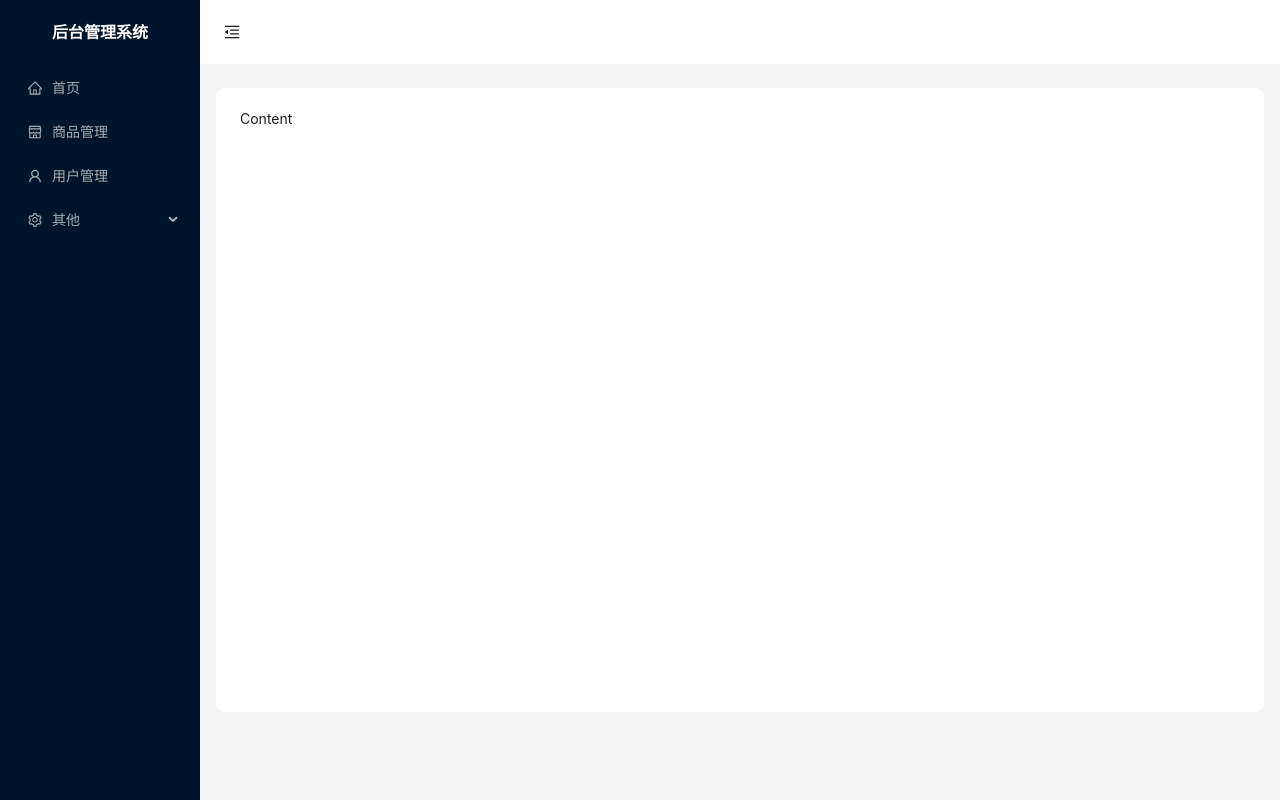
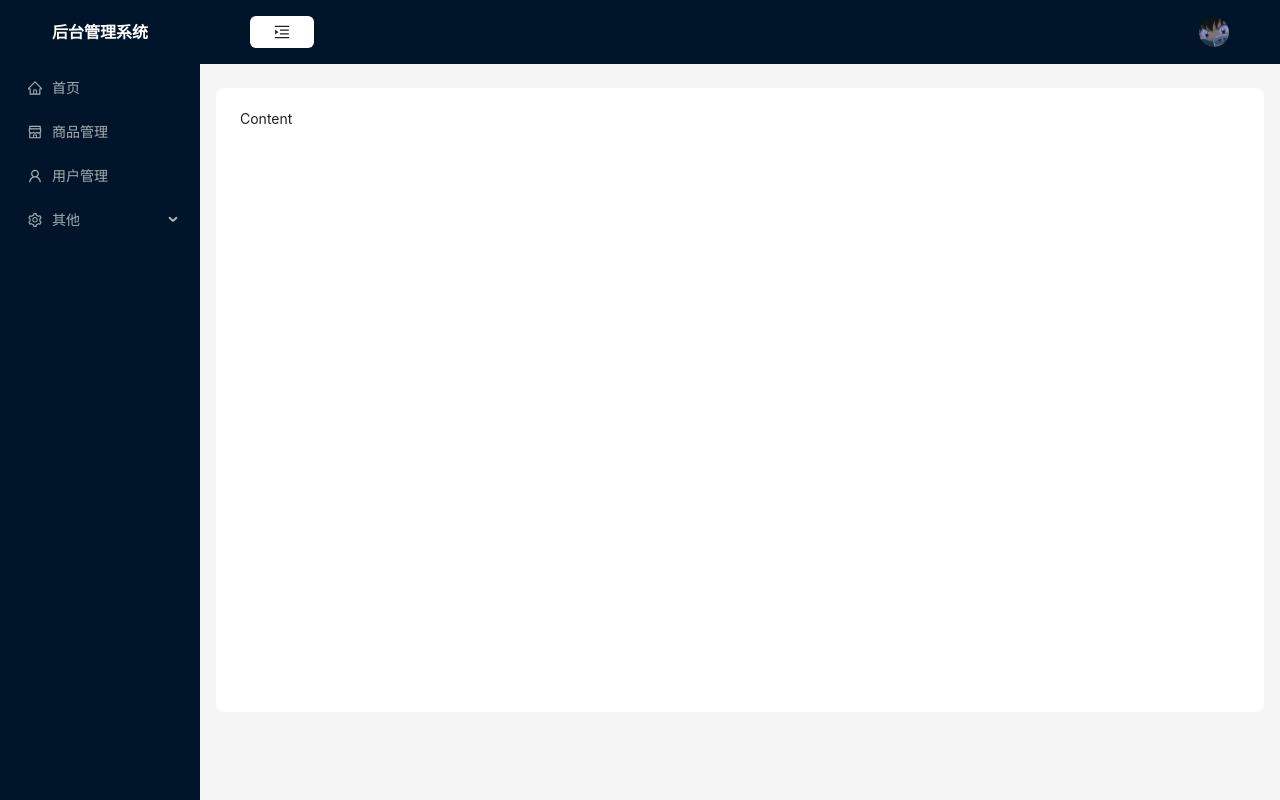
Before and after one commit to YangyangU/my-back-system-react, a React (Vite) app: page / in a window 1280 px wide. Built offline with nearby package versions, Linux system fonts and the light colour scheme.

Commit message:
feat: header组件完成

```diff
--- /dev/null
+++ b/src/components/Header/index.css
@@ -0,0 +1,5 @@
+.header-container{
+    display: flex;
+    justify-content: space-between;
+    align-items: center;
+}
--- a/src/components/Header/index.tsx
+++ b/src/components/Header/index.tsx
@@ -1,27 +1,61 @@
-import { forwardRef, useState } from 'react';
-import { MenuFoldOutlined, MenuUnfoldOutlined } from '@ant-design/icons';
-import { Button, Layout, theme } from 'antd';
+import { MenuUnfoldOutlined } from '@ant-design/icons';
+import { Button, Layout, Avatar, Dropdown } from 'antd';
+import type { MenuProps } from 'antd';
+import './index.css';
+import avatar from '@/assets/images/avatar.jpg';
 
-const View = forwardRef(() => {
-    const [collapsed, setCollapsed] = useState<boolean>(false);
-    const {
-        token: { colorBgContainer },
-    } = theme.useToken();
+const View = () => {
+    const logOut = () => {
+        console.log('退出登录');
+    };
+    const items: MenuProps['items'] = [
+        {
+            key: '1',
+            label: (
+                <a
+                    target="_blank"
+                    rel="noopener noreferrer"
+                    href="https://www.antgroup.com"
+                >
+                    个人中心
+                </a>
+            ),
+        },
+        {
+            key: '2',
+            label: (
+                <a
+                    target="_blank"
+                    rel="noopener noreferrer"
+                    href="https://www.aliyun.com"
+                    onClick={() => {
+                        logOut();
+                    }}
+                >
+                    退出登录
+                </a>
+            ),
+        },
+    ];
 
     return (
-        <Layout.Header style={{ padding: 0, background: colorBgContainer }}>
+        <Layout.Header className="header-container">
             <Button
                 type="text"
-                icon={collapsed ? <MenuUnfoldOutlined /> : <MenuFoldOutlined />}
-                onClick={() => setCollapsed(!collapsed)}
+                icon={<MenuUnfoldOutlined />}
+                // onClick={() => setCollapsed(!collapsed)}
                 style={{
                     fontSize: '16px',
                     width: 64,
-                    height: 64,
+                    height: 32,
+                    backgroundColor: '#fff',
                 }}
             />
+            <Dropdown menu={{ items }}>
+                <Avatar size={32} src={<img src={avatar}></img>}></Avatar>
+            </Dropdown>
         </Layout.Header>
     );
-});
+};
 
 export default View;
```
Also changed, not shown: src/assets/images/avatar.jpg (added).
